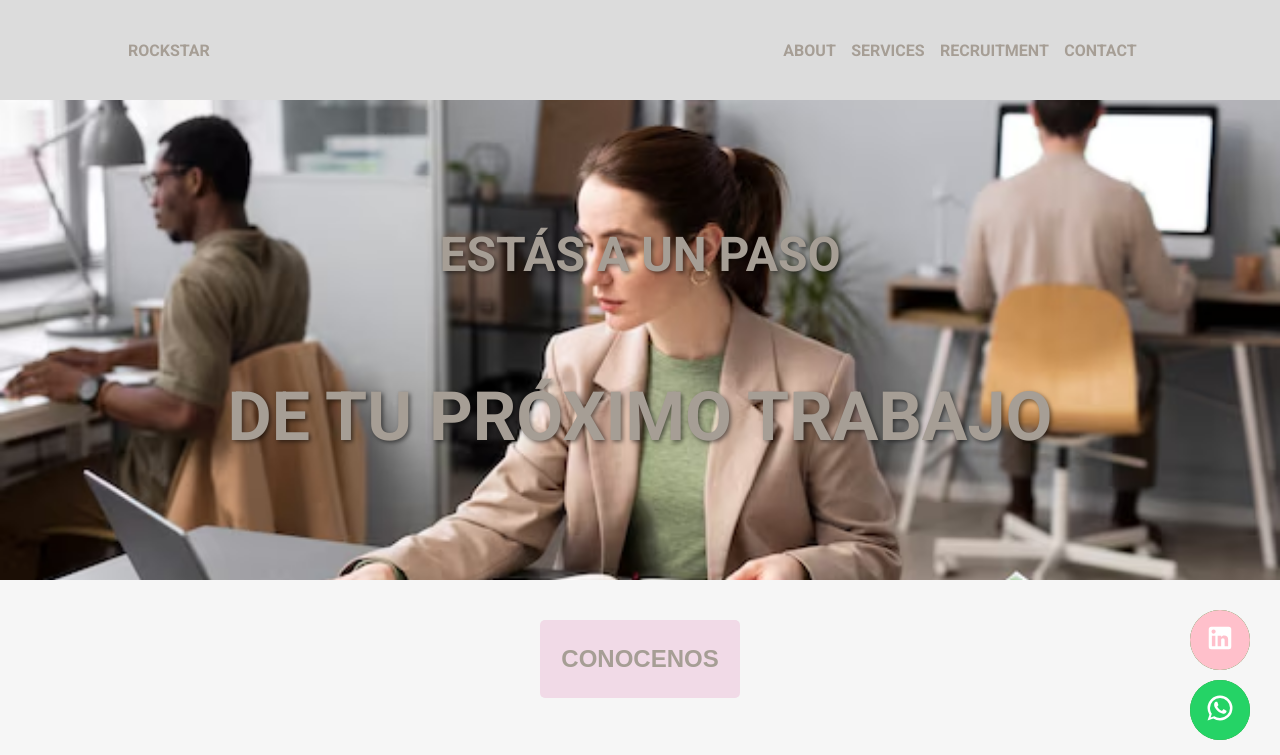
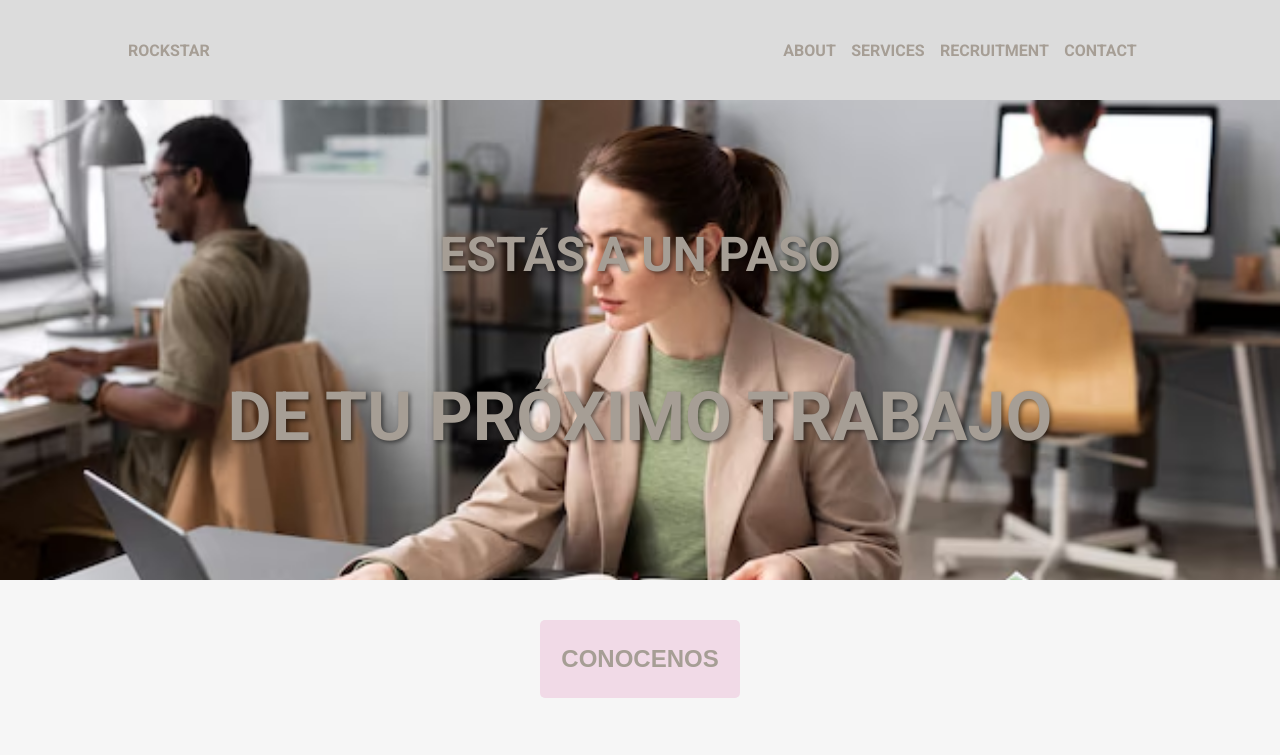
Before and after one commit to lean4339/Repobase, a React (Vite) app: page / in a window 1280 px wide. Shown: the top 755 px of the page. Built offline with nearby package versions, Linux system fonts and the light colour scheme.

Commit message:
quitando botones

```diff
--- a/src/App.jsx
+++ b/src/App.jsx
@@ -28,7 +28,7 @@ function App() {
       <Route path="/contact" element={<Contact/>}/>
     </Routes>
     </BrowserRouter>
-    <Conexion/>
+    {/* <Conexion/> */}
     </div>
     </>
   )
```
